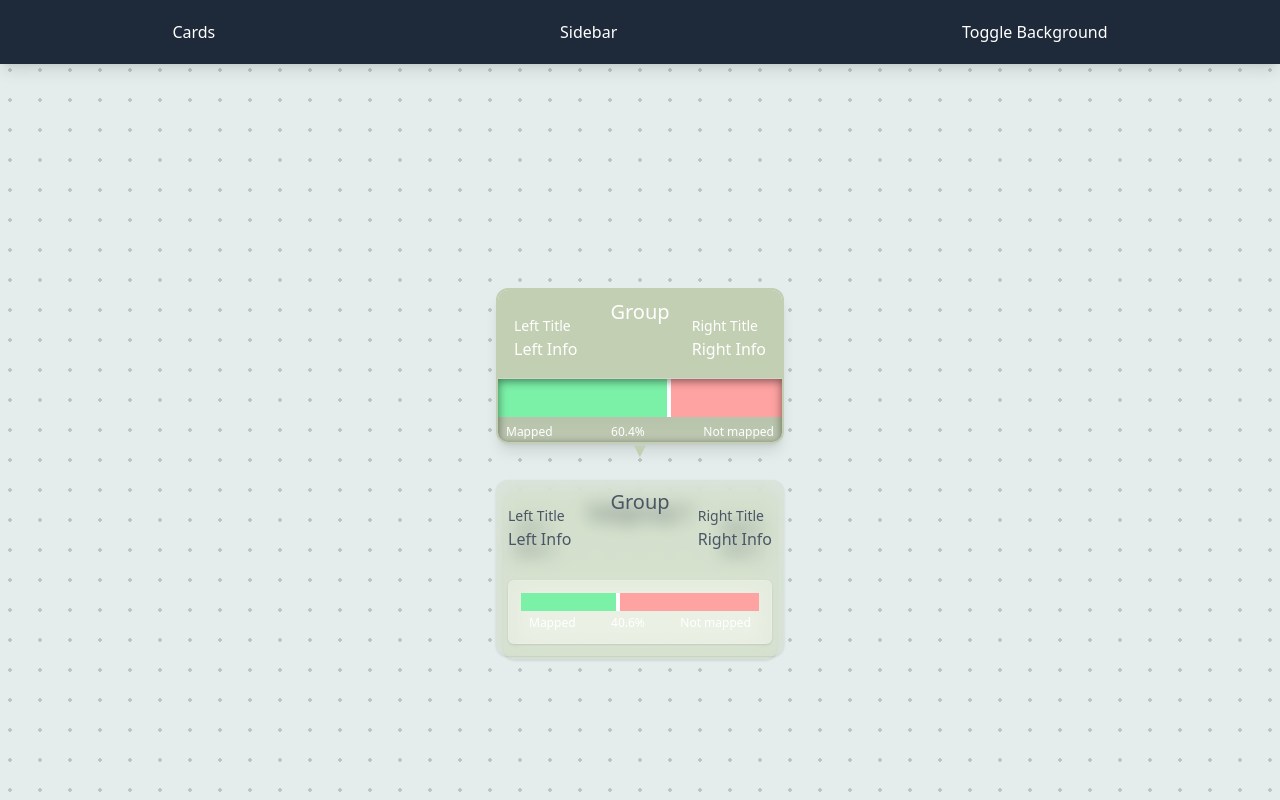
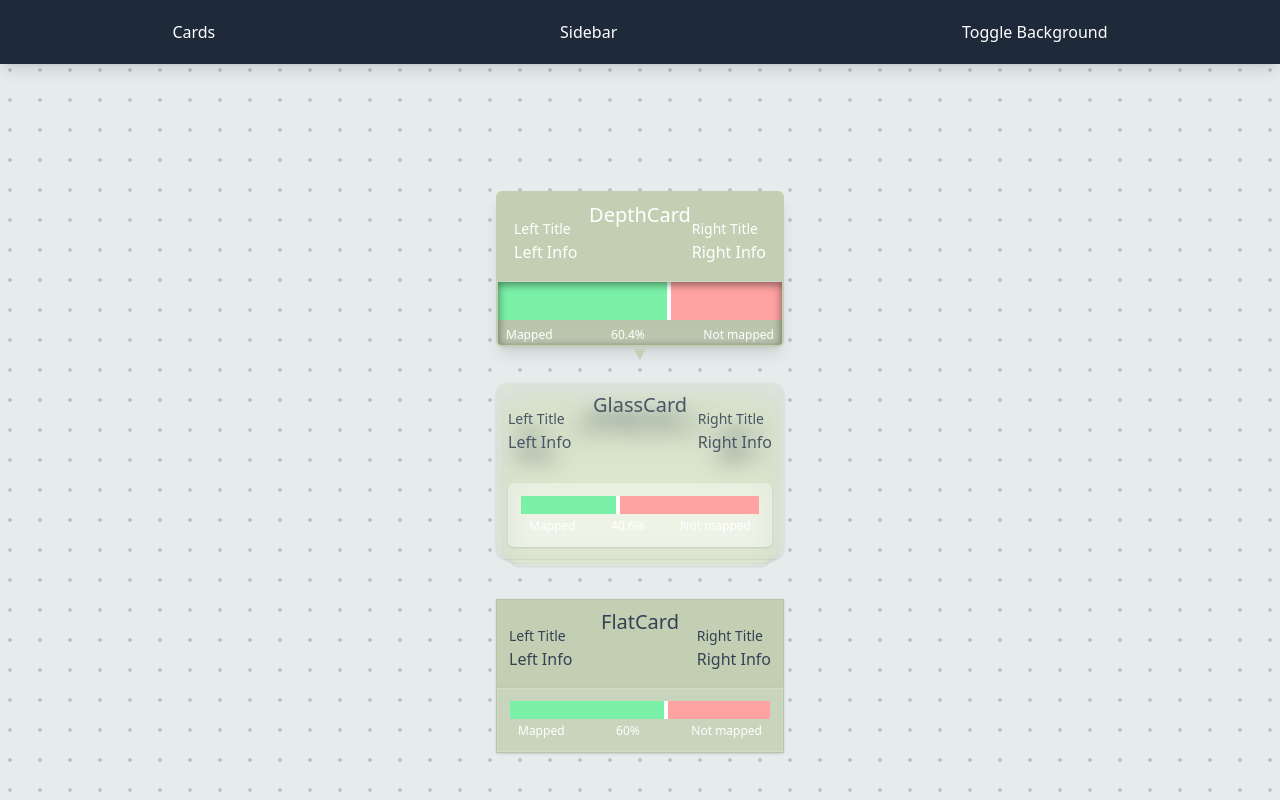
Before and after one commit to fabianlinkflink/UI-Demos, a Vue app: page /cards in a window 1280 px wide. Built offline with nearby package versions, Linux system fonts and the light colour scheme.

Commit message:
Added flatCard with some basic expansion

```diff
--- a/src/components/ColorfulCard.vue
+++ b/src/components/ColorfulCard.vue
@@ -2,7 +2,7 @@
   <div class="group relative hover:scale-105 transition delay-150 duration-300 ease-in-out">
     <!-- Main Card -->
     <div
-      class="flex flex-col items-center min-w-72 w-full rounded-xl overflow-hidden shadow-lg border-2
+      class="flex flex-col items-center min-w-72 w-full rounded-md overflow-hidden shadow-lg border-2
         transition delay-150 duration-300 ease-in-out group-hover:shadow-xl"
       :style="{ borderColor: rgbToHex(props.bgColor) }"
       @click="toggleExpand"
@@ -43,7 +43,7 @@
 
     <!-- Expand/Collapse Icon (placed outside the card) -->
     <div
-      v-if="props.subgroups.length"
+      v-if="props.subgroup.length"
       class="text-center cursor-pointer text-xl -mt-2"
       @click="toggleExpand"
       :style="{ color: rgbToHex(props.bgColor) }"
@@ -52,10 +52,10 @@
     </div>
 
     <!-- Subgroups (Expandable) -->
-    <transition name="expand" class="scale-90">
+    <transition name="expand" class="scale-90 origin-top mt-2">
       <div v-if="isExpanded" class="w-full">
         <ColorfulCard
-          v-for="(subgroup, index) in subgroups"
+          v-for="(subgroup, index) in subgroup"
           class="pt-4"
           :key="index"
           :groupName="subgroup.groupName"
@@ -64,7 +64,7 @@
           :rightTitle="subgroup.rightTitle"
           :rightInfo="subgroup.rightInfo"
           :bgColor="subColor"
-          :subgroups="[]"
+          :subgroup="subgroup.subgroup? subgroup.subgroup : []"
         />
       </div>
     </transition>
@@ -82,6 +82,7 @@ interface Group {
   rightTitle: string;
   rightInfo: string;
   bgColor: string;
+  subgroup?: Group[]
 }
 
 const props = defineProps<{
@@ -91,7 +92,7 @@ const props = defineProps<{
   rightTitle: string;
   rightInfo: string;
   bgColor: string;
-  subgroups: Group[];
+  subgroup: Group[];
 }>();
 
 const isExpanded = ref(false);
--- a/src/components/FlatCard.vue
+++ b/src/components/FlatCard.vue
@@ -1,5 +1,105 @@
 <template>
-  <div>
-    Coming soon!
+  <div class="group relative transition delay-150 duration-300 ease-in-out z-20">
+    <!-- Main Card -->
+    <div
+      class="flex flex-col items-center min-w-72 w-full overflow-hidden shadow-sm border
+             hover:bg-gradient-to-b from-[rgba(255,255,255,0.05)] to-[rgba(0,0,0,0.05)]
+             transition-all delay-150 duration-300 ease-in-out"
+      :style="{ backgroundColor: bgColor, borderColor: borderColor }"
+      @click="toggleExpand"
+    >
+      <section
+        class="relative flex items-center justify-between w-full min-h-22 text-gray-700 cursor-pointer"
+      >
+        <!-- Group Name -->
+        <div class="absolute w-full items-center top-3 left-0 rounded-br-lg">
+          <div class="flex justify-center text-xl leading-none">{{ groupName }}</div>
+        </div>
+        <!-- Left Side Info -->
+        <div class="flex flex-col items-start h-full pl-3 pt-6 pb-4">
+          <div class="text-sm leading-none">{{ leftTitle }}</div>
+          <div class="text-l leading-none pt-2">{{ leftInfo }}</div>
+        </div>
+        <!-- Right Side Info -->
+        <div class="flex flex-col items-end h-full pr-3 pt-6 pb-4">
+          <div>
+            <div class="text-sm leading-none">{{ rightTitle }}</div>
+            <div class="text-l leading-none pt-2">{{ rightInfo }}</div>
+          </div>
+        </div>
+      </section>
+
+      <!-- Lower Section -->
+      <section class="w-full">
+        <div class="relative flex items-center justify-center min-w-full h-16 p-3
+                    border border-white/15 shadow-sm bg-white/10">
+          <slot name="dynamic-content" />
+        </div>
+      </section>
+    </div>
+
+    <!-- Subgroups -->
+    <transition name="expand" class="scale-90 origin-top-right">
+      <div v-if="isExpanded" class="w-full">
+        <FlatCard
+          v-for="(subgroup, index) in subgroup"
+          :key="index"
+          :groupName="subgroup.groupName"
+          :leftTitle="subgroup.leftTitle"
+          :leftInfo="subgroup.leftInfo"
+          :rightTitle="subgroup.rightTitle"
+          :rightInfo="subgroup.rightInfo"
+          :bgColor="subColor"
+          :subgroup="subgroup.subgroup? subgroup.subgroup : []"
+        />
+      </div>
+    </transition>
   </div>
 </template>
+
+<script setup lang="ts">
+import { defineProps, computed, ref } from 'vue';
+
+interface Group {
+  groupName: string;
+  leftTitle: string;
+  leftInfo: string;
+  rightTitle: string;
+  rightInfo: string;
+  bgColor: string;
+  subgroup?: Group[]
+}
+
+const props = defineProps<{
+  groupName: string;
+  leftTitle: string;
+  leftInfo: string;
+  rightTitle: string;
+  rightInfo: string;
+  bgColor: string;
+  subgroup: Group[];
+}>();
+
+const isExpanded = ref(false);
+const toggleExpand = () => {
+  isExpanded.value = !isExpanded.value;
+};
+
+function brightenColor(rgb: string, increase: number = 20): string {
+  const match = rgb.match(/rgb\(\s*(\d+),\s*(\d+),\s*(\d+)\s*\)/);
+  if (match) {
+    let [r, g, b] = match.slice(1, 4).map(Number);
+    r = Math.min(255, r + increase);
+    g = Math.min(255, g + increase);
+    b = Math.min(255, b + increase);
+    return `rgb(${r}, ${g}, ${b})`;
+  }
+  return rgb;
+}
+
+const subColor = brightenColor(props.bgColor, 20);
+const borderColor = brightenColor(props.bgColor, -10);
+</script>
+
+<style>
+</style>
--- a/src/components/GlassCard.vue
+++ b/src/components/GlassCard.vue
@@ -51,7 +51,7 @@
       }"
     >
       <div
-        v-for="(subgroup, index) in props.subgroups"
+        v-for="(subgroup, index) in props.subgroup"
         :key="index"
         class="transition delay-150 duration-300 ease-in-out"
         :style="{
@@ -62,7 +62,7 @@
           position: 'relative'
         }"
       >
-        <div :class="{ 'custom-bounce': index === props.subgroups.length - 1 && !isExpanded }">
+        <div :class="{ 'custom-bounce': index === props.subgroup.length - 1 && !isExpanded }">
           <GlassCard
             :groupName="subgroup.groupName"
             :leftTitle="subgroup.leftTitle"
@@ -70,7 +70,7 @@
             :rightTitle="subgroup.rightTitle"
             :rightInfo="subgroup.rightInfo"
             :bgColor="subColor"
-            :subgroups="[]"
+            :subgroup="subgroup.subgroup? subgroup.subgroup : []"
             :style="{ transform: 'scale(0.95)' }"
           />
         </div>
@@ -90,6 +90,7 @@ interface Group {
   rightTitle: string;
   rightInfo: string;
   bgColor: string;
+  subgroup?: Group[]
 }
 
 const props = defineProps<{
@@ -99,7 +100,7 @@ const props = defineProps<{
   rightTitle: string;
   rightInfo: string;
   bgColor: string;
-  subgroups: Group[];
+  subgroup: Group[];
 }>();
 
 const isExpanded = ref(false);
--- a/src/data/groupData.ts
+++ b/src/data/groupData.ts
@@ -27,8 +27,7 @@ export const nestedGroups: NestedGroup[] = [
                         id: 'grandchild1',
                         name: 'Room 101',
                         objects: [dummyGeo4],
-                        children: [],
-                        color: '#ff0000'
+                        children: []
                     },
                     {
                         id: 'grandchild2',
@@ -69,8 +68,7 @@ export const nestedGroups: NestedGroup[] = [
                         id: 'grandchild4',
                         name: 'Lobby',
                         objects: [dummyGeo10],
-                        children: [],
-                        color: '#0000ff'
+                        children: []
                     }
                 ]
             }
--- a/src/views/SideBar.vue
+++ b/src/views/SideBar.vue
@@ -23,7 +23,7 @@
         }"
         class="px-3 py-1 rounded"
       >
-        ColorfulCard
+        DepthCard
       </button>
       <button
         @click="cardType = 'Flat'"
@@ -57,7 +57,7 @@
           :rightTitle="card.rightTitle"
           :rightInfo="card.rightInfo"
           :bgColor="card.bgColor"
-          :subgroups="card.subCard"
+          :subgroup="card.subgroup"
           class="mb-4"
         />
         <ColorfulCard
@@ -68,10 +68,9 @@
           :rightTitle="card.rightTitle"
           :rightInfo="card.rightInfo"
           :bgColor="card.bgColor"
-          :subgroups="card.subCard"
+          :subgroup="card.subgroup"
           class="mb-4"
         />
-        <!-- Flatcard example (uncomment when ready)
         <Flatcard
           v-else-if="cardType === 'Flat'"
           :groupName="card.groupName"
@@ -80,13 +79,10 @@
           :rightTitle="card.rightTitle"
           :rightInfo="card.rightInfo"
           :bgColor="card.bgColor"
-          :subgroups="card.subCard"
-          class="mb-4"
+          :subgroup="card.subgroup"
         />
-        -->
       </template>
   </div>
-    <!-- Right-side slideout (using SlideoutPanel component) -->
     <transition name="slide">
       <component v-if="showSlideout" :is="currentSlideout" @slideOutToggle="toggleSlideout"/>
     </transition>
@@ -97,7 +93,7 @@
 import { computed, ref } from 'vue';
 import GlassCard from '@/components/GlassCard.vue';
 import ColorfulCard from '@/components/ColorfulCard.vue';
-// import Flatcard from '@/components/Flatcard.vue';
+import Flatcard from '@/components/Flatcard.vue';
 import SlideoutPanelGlass from '@/components/SlideoutPanelGlass.vue';
 import SlideoutPanelColorful from '@/components/SlideoutPanelColorful.vue';
 import groupData from '@/data/groupData';
@@ -109,28 +105,24 @@ interface Card {
   rightTitle: string;
   rightInfo: string;
   bgColor: string;
-  subCard: Card[];
+  subgroup: Card[];
 }
 
 const cards: Card[] = [];
-groupData.forEach((group) => {
-  cards.push({
+function mapGroup(group: any): Card {
+  return {
     groupName: group.name,
     leftTitle: 'Material',
     leftInfo: 'Mixed',
     rightTitle: 'Included',
     rightInfo: 'Yes',
     bgColor: group.color ? group.color : 'bg-gray-800',
-    subCard: group.children.map((child: any) => ({
-      groupName: child.name,
-      leftTitle: 'Material',
-      leftInfo: 'Mixed',
-      rightTitle: 'Included',
-      rightInfo: 'Yes',
-      bgColor: child.color ? child.color : 'bg-gray-800',
-      subCard: []
-    }))
-  });
+    subgroup: group.children ? group.children.map(mapGroup) : []
+  }
+}
+
+groupData.forEach((group: any) => {
+  cards.push(mapGroup(group));
 });
 
 const cardType = ref('Glass');
--- a/src/views/cards.vue
+++ b/src/views/cards.vue
@@ -1,4 +1,5 @@
 <script setup lang="ts">
+import FlatCard from '@/components/FlatCard.vue';
 import ColorfulCard from '../components/ColorfulCard.vue';
 import GlassCard from '../components/GlassCard.vue';
 import MappingBar from '../components/MappingBar.vue';
@@ -6,20 +7,62 @@ import MappingBar from '../components/MappingBar.vue';
 
 <template>
   <!-- The outer container centers all content -->
-  <div class="min-h-screen flex flex-col items-center justify-center">
+  <div class="cards-container min-h-screen flex flex-col items-center justify-center overflow-y-scroll">
     <!-- Constrain the width of the content -->
     <div class="w-40-md px-4">
       <div class="pt-4">
         <ColorfulCard
-          groupName="Group"
+          groupName="DepthCard"
           leftTitle="Left Title"
           leftInfo="Left Info"
           rightTitle="Right Title"
           rightInfo="Right Info"
           bgColor="rgb(194,207,179)"
-          :subgroups="[
-            { groupName: 'Subgroup 1', leftTitle: 'Left 1', leftInfo: 'Info 1', rightTitle: 'Right 1', rightInfo: 'Info 1', bgColor: 'rgb(120, 170, 220)' },
-            { groupName: 'Subgroup 2', leftTitle: 'Left 2', leftInfo: 'Info 2', rightTitle: 'Right 2', rightInfo: 'Info 2', bgColor: 'rgb(90, 140, 190)' }
+          :subgroup="[
+            {
+              groupName: 'Subgroup 1',
+              leftTitle: 'Left 1',
+              leftInfo: 'Info 1',
+              rightTitle: 'Right 1',
+              rightInfo: 'Info 1',
+              bgColor: 'rgb(120, 170, 220)',
+              subgroup: [
+                {
+                  groupName: 'SubSubgroup 1',
+                  leftTitle: 'Left 1',
+                  leftInfo: 'Info 1',
+                  rightTitle: 'Right 1',
+                  rightInfo: 'Info 1',
+                  bgColor: 'rgb(120, 170, 220)',
+                  subgroup: [
+                    {
+                      groupName: 'SubSubSubgroup 1',
+                      leftTitle: 'Left 1',
+                      leftInfo: 'Info 1',
+                      rightTitle: 'Right 1',
+                      rightInfo: 'Info 1',
+                      bgColor: 'rgb(120, 170, 220)'
+                    }
+                  ]
+                },
+                {
+                  groupName: 'SubSubgroup 2',
+                  leftTitle: 'Left 2',
+                  leftInfo: 'Info 2',
+                  rightTitle: 'Right 2',
+                  rightInfo: 'Info 2',
+                  bgColor: 'rgb(90, 140, 190)'
+                }
+              ]
+            },
+            {
+              groupName: 'Subgroup 2',
+              leftTitle: 'Left 2',
+              leftInfo: 'Info 2',
+              rightTitle: 'Right 2',
+              rightInfo: 'Info 2',
+              bgColor: 'rgb(90, 140, 190)'
+            }
           ]"
         >
           <template v-slot:dynamic-content>
@@ -30,15 +73,57 @@ import MappingBar from '../components/MappingBar.vue';
 
       <div class="pt-4">
         <GlassCard
-          groupName="Group"
+          groupName="GlassCard"
           leftTitle="Left Title"
           leftInfo="Left Info"
           rightTitle="Right Title"
           rightInfo="Right Info"
           bgColor="rgb(194,207,179)"
-          :subgroups="[
-            { groupName: 'Subgroup 1', leftTitle: 'Left 1', leftInfo: 'Info 1', rightTitle: 'Right 1', rightInfo: 'Info 1', bgColor: 'rgb(120, 170, 220)' },
-            { groupName: 'Subgroup 2', leftTitle: 'Left 2', leftInfo: 'Info 2', rightTitle: 'Right 2', rightInfo: 'Info 2', bgColor: 'rgb(90, 140, 190)' }
+          :subgroup="[
+            {
+              groupName: 'Subgroup 1',
+              leftTitle: 'Left 1',
+              leftInfo: 'Info 1',
+              rightTitle: 'Right 1',
+              rightInfo: 'Info 1',
+              bgColor: 'rgb(120, 170, 220)',
+              subgroup: [
+                {
+                  groupName: 'SubSubgroup 1',
+                  leftTitle: 'Left 1',
+                  leftInfo: 'Info 1',
+                  rightTitle: 'Right 1',
+                  rightInfo: 'Info 1',
+                  bgColor: 'rgb(120, 170, 220)',
+                  subgroup: [
+                    {
+                      groupName: 'SubSubSubgroup 1',
+                      leftTitle: 'Left 1',
+                      leftInfo: 'Info 1',
+                      rightTitle: 'Right 1',
+                      rightInfo: 'Info 1',
+                      bgColor: 'rgb(120, 170, 220)'
+                    }
+                  ]
+                },
+                {
+                  groupName: 'SubSubgroup 2',
+                  leftTitle: 'Left 2',
+                  leftInfo: 'Info 2',
+                  rightTitle: 'Right 2',
+                  rightInfo: 'Info 2',
+                  bgColor: 'rgb(90, 140, 190)'
+                }
+              ]
+            },
+            {
+              groupName: 'Subgroup 2',
+              leftTitle: 'Left 2',
+              leftInfo: 'Info 2',
+              rightTitle: 'Right 2',
+              rightInfo: 'Info 2',
+              bgColor: 'rgb(90, 140, 190)'
+            }
           ]"
         >
           <template v-slot:dynamic-content>
@@ -46,6 +131,78 @@ import MappingBar from '../components/MappingBar.vue';
           </template>
         </GlassCard>
       </div>
+      <div class="pt-10">
+        <FlatCard
+          groupName="FlatCard"
+          leftTitle="Left Title"
+          leftInfo="Left Info"
+          rightTitle="Right Title"
+          rightInfo="Right Info"
+          bgColor="rgb(194,207,179)"
+          :subgroup="[
+            {
+              groupName: 'Subgroup 1',
+              leftTitle: 'Left 1',
+              leftInfo: 'Info 1',
+              rightTitle: 'Right 1',
+              rightInfo: 'Info 1',
+              bgColor: 'rgb(120, 170, 220)',
+              subgroup: [
+                {
+                  groupName: 'SubSubgroup 1',
+                  leftTitle: 'Left 1',
+                  leftInfo: 'Info 1',
+                  rightTitle: 'Right 1',
+                  rightInfo: 'Info 1',
+                  bgColor: 'rgb(120, 170, 220)',
+                  subgroup: [
+                    {
+                      groupName: 'SubSubSubgroup 1',
+                      leftTitle: 'Left 1',
+                      leftInfo: 'Info 1',
+                      rightTitle: 'Right 1',
+                      rightInfo: 'Info 1',
+                      bgColor: 'rgb(120, 170, 220)'
+                    }
+                  ]
+                },
+                {
+                  groupName: 'SubSubgroup 2',
+                  leftTitle: 'Left 2',
+                  leftInfo: 'Info 2',
+                  rightTitle: 'Right 2',
+                  rightInfo: 'Info 2',
+                  bgColor: 'rgb(90, 140, 190)'
+                }
+              ]
+            },
+            {
+              groupName: 'Subgroup 2',
+              leftTitle: 'Left 2',
+              leftInfo: 'Info 2',
+              rightTitle: 'Right 2',
+              rightInfo: 'Info 2',
+              bgColor: 'rgb(90, 140, 190)'
+            }
+          ]"
+        >
+          <template v-slot:dynamic-content>
+            <MappingBar />
+          </template>
+        </FlatCard>
+      </div>
     </div>
   </div>
 </template>
+
+<style>
+.cards-container {
+  /* Hide scrollbar for IE, Firefox, Chrome, Safari */
+  -ms-overflow-style: none; /* IE 10+ */
+  scrollbar-width: none; /* Firefox */
+  -webkit-overflow-scrolling: touch;
+}
+.cards-container::-webkit-scrollbar {
+  display: none; /* Safari and Chrome */
+}
+</style>
```
